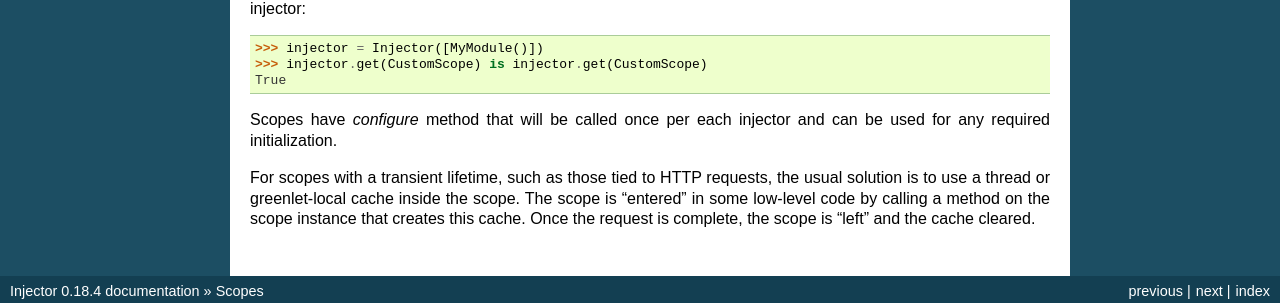
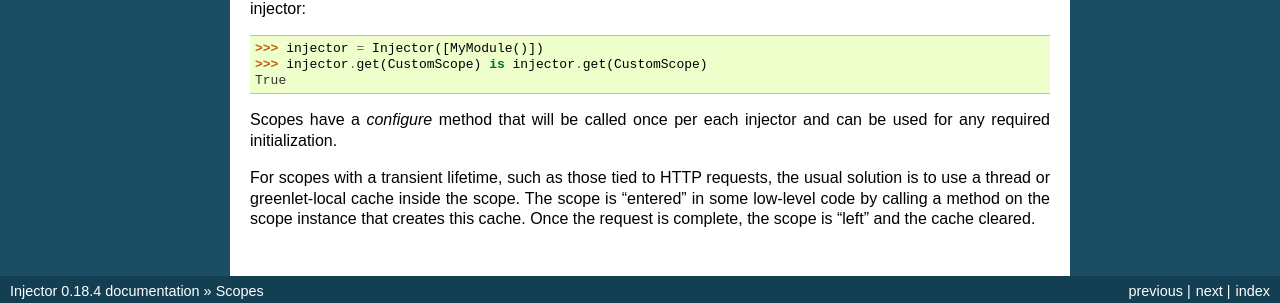
Before and after one commit to python-injector/injector, a Sphinx documentation site: the page built from docs/scopes.rst, in a window 1280 px wide. Shown: the part 1341-1644 px from the top of the page. Built offline with Sphinx 7.4.7, drawn with Linux system fonts in a browser that asks for light colours.

```diff
--- a/docs/scopes.rst
+++ b/docs/scopes.rst
@@ -74,6 +74,6 @@ Scopes can be retrieved from the injector, as with any other instance. They are
     >>> injector.get(CustomScope) is injector.get(CustomScope)
     True
 
-Scopes have `configure` method that will be called once per each injector and can be used for any required initialization.
+Scopes have a `configure` method that will be called once per each injector and can be used for any required initialization.
 
 For scopes with a transient lifetime, such as those tied to HTTP requests, the usual solution is to use a thread or greenlet-local cache inside the scope. The scope is "entered" in some low-level code by calling a method on the scope instance that creates this cache. Once the request is complete, the scope is "left" and the cache cleared.
```
